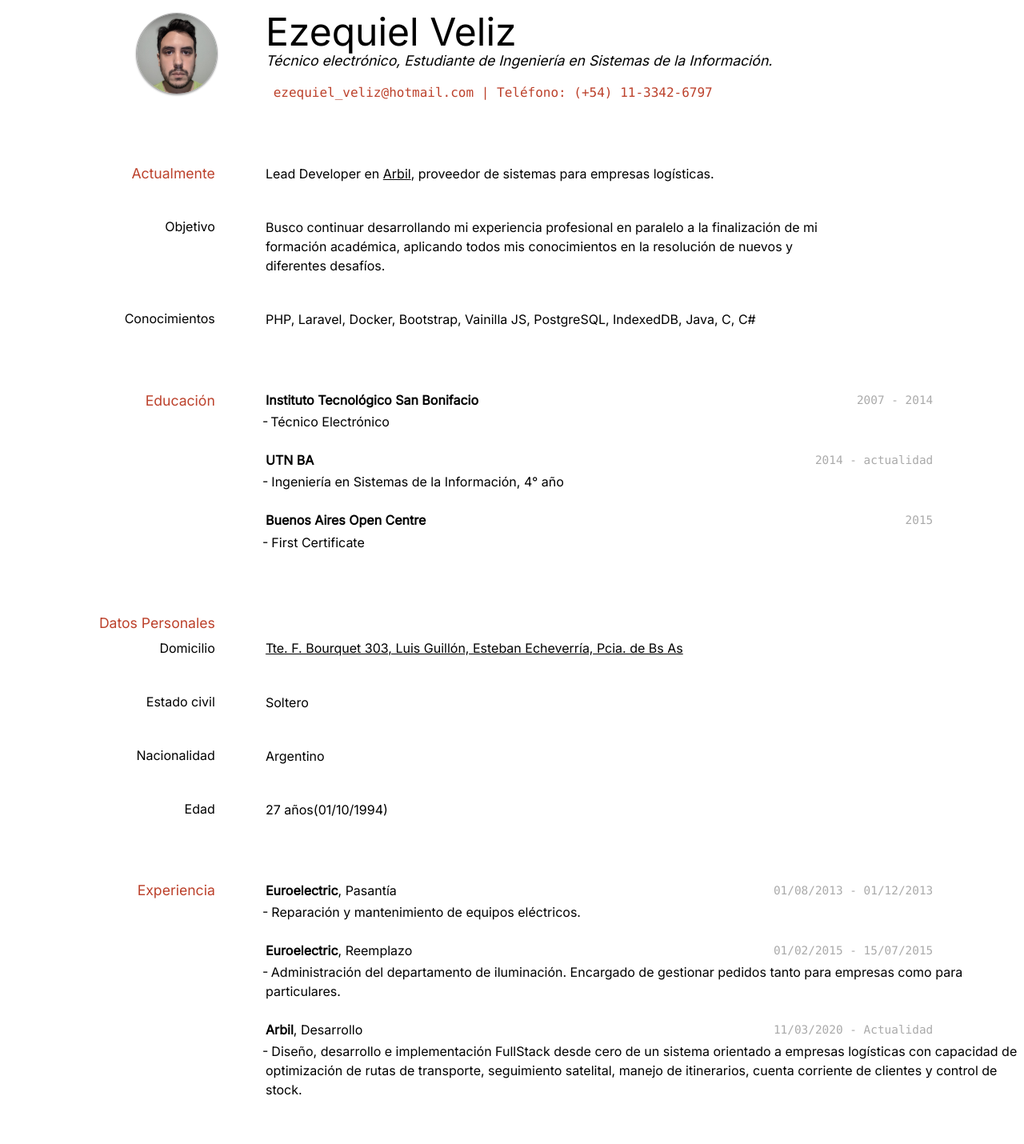
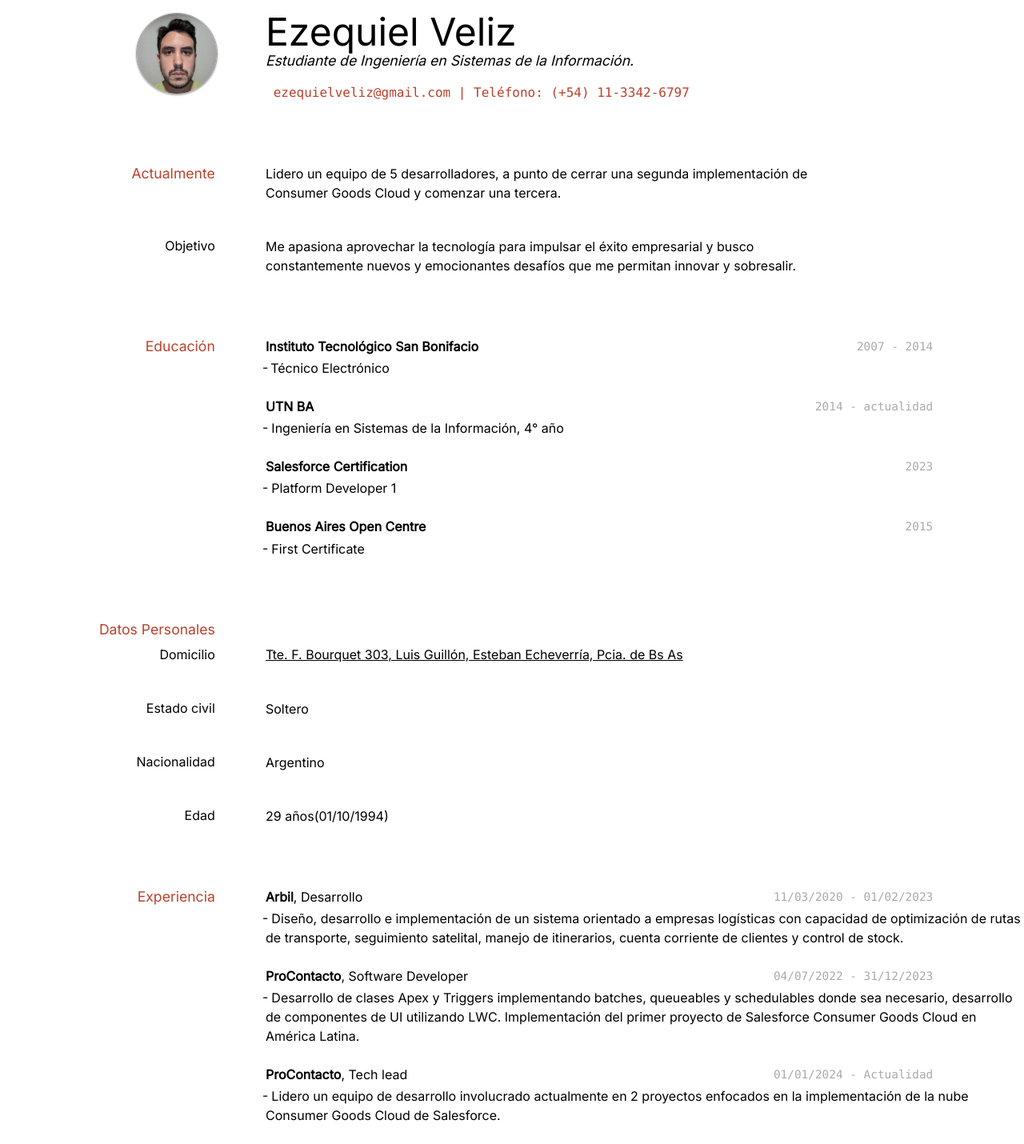
Before and after one commit to ezeveliz/cv, a Jekyll site: the page built from index.md, in a window 1280 px wide. Shown: the whole page at 80% size. Built offline with Jekyll 4.4.1, drawn with Linux system fonts in a browser that asks for light colours; before the commit the page ends 1398 px from its top, so only the background shows below that.

Commit message:
Update index.md
ProContacto

```diff
--- a/index.md
+++ b/index.md
@@ -8,26 +8,21 @@ title: Ezequiel Veliz's CV
 </div>
 
 # Ezequiel Veliz
-Técnico electrónico, Estudiante de Ingeniería en Sistemas de la Información.
+Estudiante de Ingeniería en Sistemas de la Información.
 
 <div id="webaddress">
-<a href="mailto:ezequiel_veliz@hotmail.com">️ ezequiel_veliz@hotmail.com</a>
+<a href="mailto:ezequielveliz@gmail.com">️ ezequielveliz@gmail.com</a>
 | <a href="tel:+541133426797">Teléfono: (+54) 11-3342-6797</a>
 </div>
 
 
 ## Actualmente
+Lidero un equipo de 5 desarrolladores, a punto de cerrar una segunda implementación de Consumer Goods Cloud y comenzar una tercera.
 
-Lead Developer en [Arbil](https://arbil.com.ar), proveedor de sistemas para empresas logísticas.
 
 ### Objetivo
 
-Busco continuar desarrollando mi experiencia profesional en paralelo a la finalización de mi formación académica, aplicando todos mis conocimientos en la resolución de nuevos y diferentes desafíos.
-
-
-### Conocimientos
-
-PHP, Laravel, Docker, Bootstrap, Vainilla JS, PostgreSQL, IndexedDB, Java, C, C#
+Me apasiona aprovechar la tecnología para impulsar el éxito empresarial y busco constantemente nuevos y emocionantes desafíos que me permitan innovar y sobresalir.
 
 
 ## Educación
@@ -41,6 +36,11 @@ __Instituto Tecnológico San Bonifacio__
 __UTN BA__
 
 - Ingeniería en Sistemas de la Información, 4° año
+
+`2023`
+__Salesforce Certification__
+
+- Platform Developer 1
 
 `2015`
 __Buenos Aires Open Centre__
@@ -64,25 +64,25 @@ Argentino
 
 ### Edad
 
-27 años(01/10/1994)
+29 años(01/10/1994)
 
 
 ## Experiencia
 
-`01/08/2013 - 01/12/2013`
-__Euroelectric__, Pasantía
-
-- Reparación y mantenimiento de equipos eléctricos.
-
-`01/02/2015 - 15/07/2015`
-__Euroelectric__, Reemplazo
-
-- Administración del departamento de iluminación. Encargado de gestionar pedidos tanto para empresas como para particulares.
-
-`11/03/2020 - Actualidad`
+`11/03/2020 - 01/02/2023`
 __Arbil__, Desarrollo
 
-- Diseño, desarrollo e implementación FullStack desde cero de un sistema orientado a empresas logísticas con capacidad de optimización de rutas de transporte, seguimiento satelital, manejo de itinerarios, cuenta corriente de clientes y control de stock.
+- Diseño, desarrollo e implementación de un sistema orientado a empresas logísticas con capacidad de optimización de rutas de transporte, seguimiento satelital, manejo de itinerarios, cuenta corriente de clientes y control de stock.
+
+`04/07/2022 - 31/12/2023`
+__ProContacto__, Software Developer
+
+- Desarrollo de clases Apex y Triggers implementando batches, queueables y schedulables donde sea necesario, desarrollo de componentes de UI utilizando LWC. Implementación del primer proyecto de Salesforce Consumer Goods Cloud en América Latina.
+
+`01/01/2024 - Actualidad`
+__ProContacto__, Tech lead
+
+- Lidero un equipo de desarrollo involucrado actualmente en 2 proyectos enfocados en la implementación de la nube Consumer Goods Cloud de Salesforce.
 
 
 <!-- ### Footer
```
